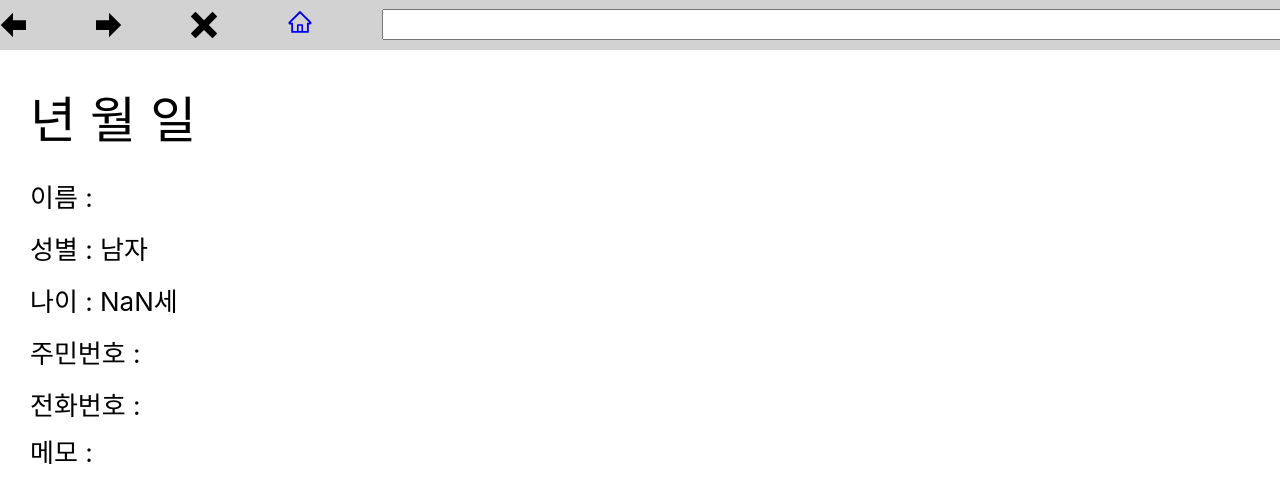
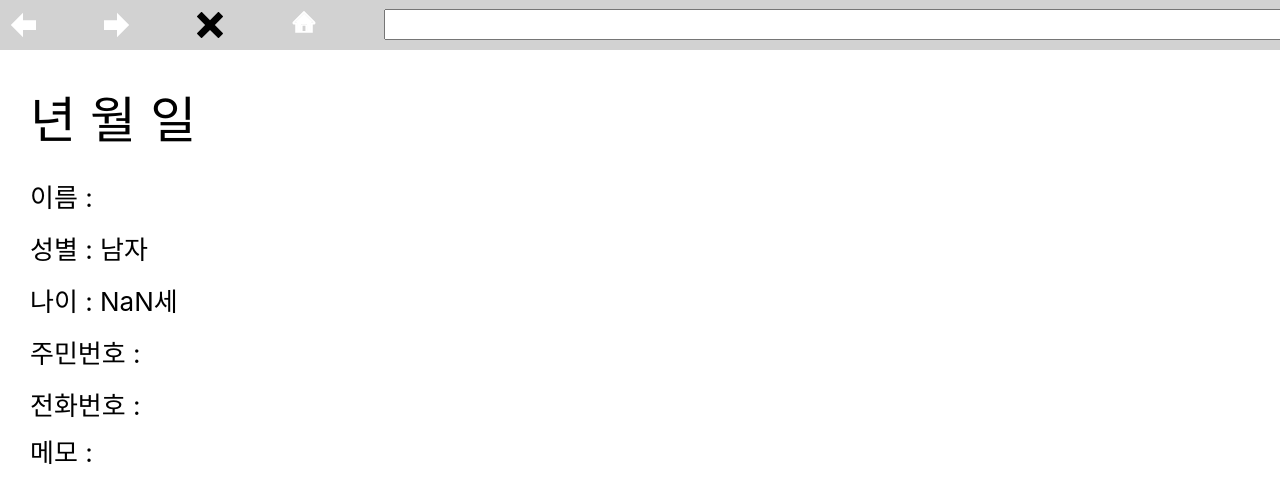
Before and after one commit to jhn221/custom_list, a React (Create React App) app: page /detail/1 in a window 1280 px wide. Shown: the top 502 px of the page. Built offline with nearby package versions, Linux system fonts and the light colour scheme; no server answers.

Commit message:
feat : 뒤로가기/앞으로가기 버튼 구현

```diff
--- a/src/Header/Header.tsx
+++ b/src/Header/Header.tsx
@@ -1,22 +1,30 @@
 import * as S from './styled';
 import { ImArrowLeft, ImArrowRight, ImCross } from 'react-icons/im';
-import { AiOutlineHome } from 'react-icons/ai';
-import { Link } from 'react-router-dom';
+import { AiTwotoneHome } from 'react-icons/ai';
+import { Link, useNavigate } from 'react-router-dom';
 
 const Header = () => {
+    const navigate = useNavigate();
+
+    //뒤로가기 버튼
+    const backBtn = () =>  {
+        navigate(-1)
+    }
+    //앞으로가기 버튼
+    const frontBtn = () =>  {
+        navigate(-1)
+    }
+
     return (
         <S.HeaderContainer>
-            <ImArrowLeft/>
-            <ImArrowRight/>
+            <ImArrowLeft onClick={backBtn} style={{"color":"white","marginLeft":"10px"}}/>
+            <ImArrowRight onClick={frontBtn} style={{"color":"white"}}/>
             <ImCross/>
             <Link to='/'>
-                <AiOutlineHome/>
+                <AiTwotoneHome style={{"color":"white"}}/>
             </Link>
-            <input className='searchBar'>
-            </input>
+            <input className='searchBar'/>
             <button>🔍</button>
-
-
         </S.HeaderContainer>
     )
 
```
